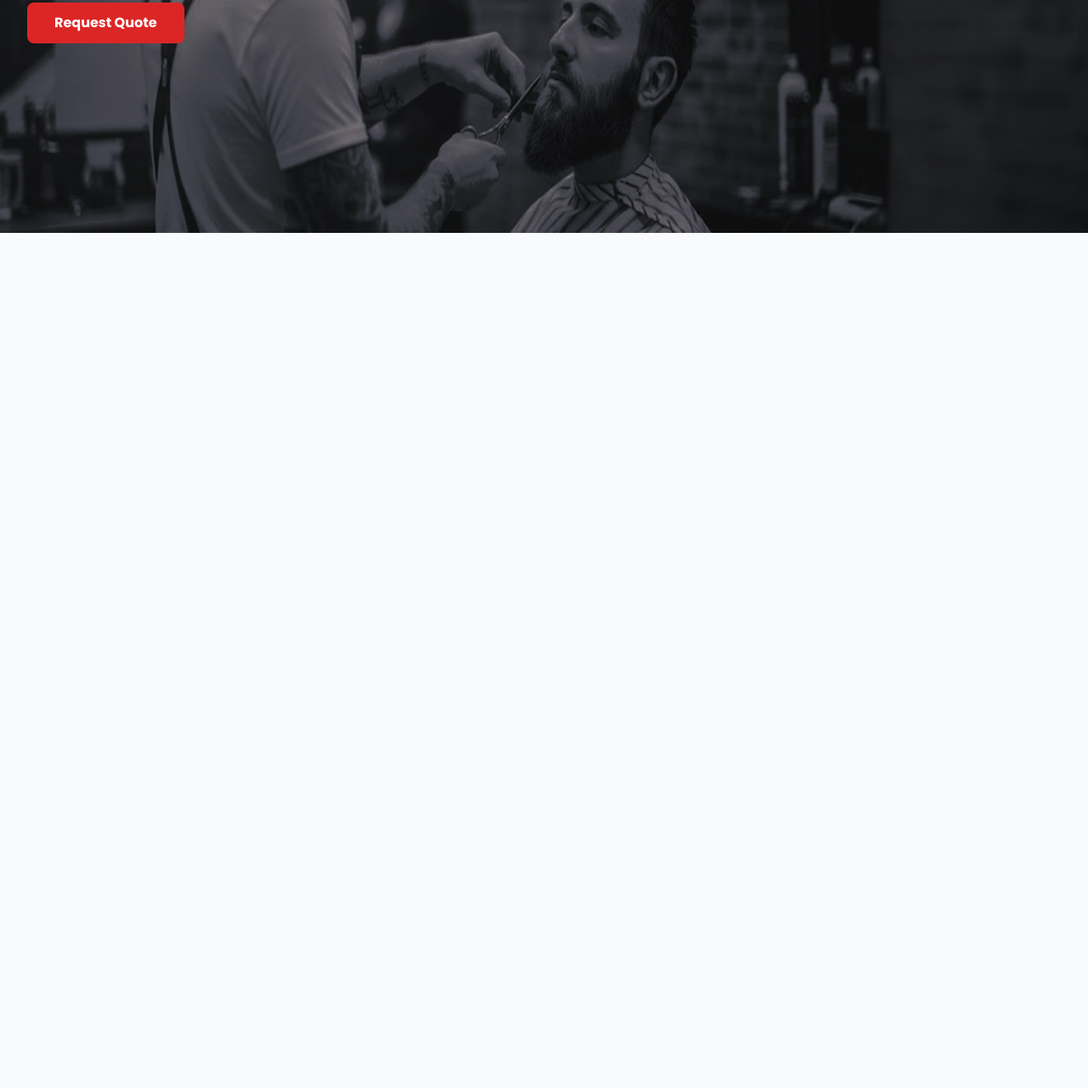
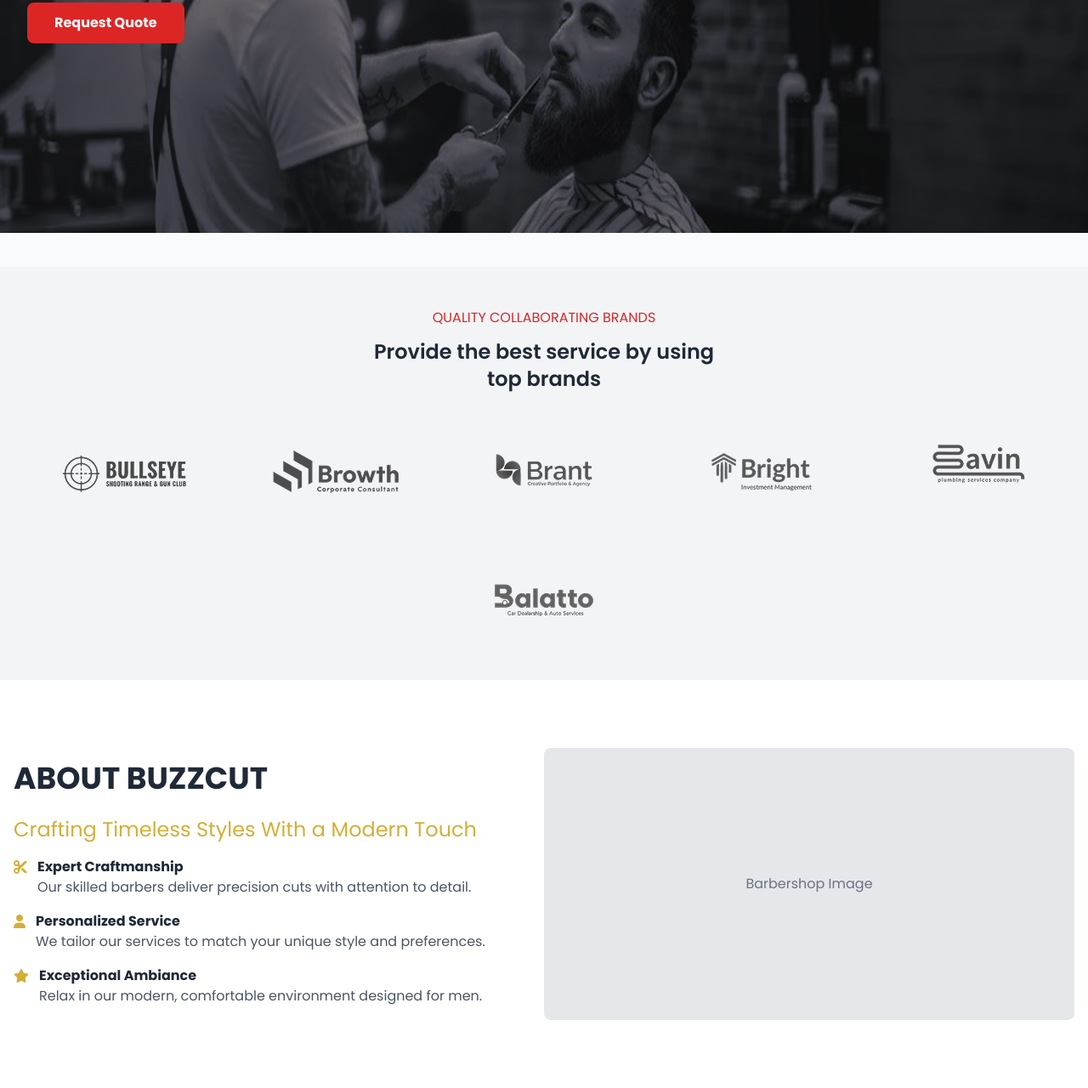
Before and after one commit to Tonmoy-Roy/BuzzCut-Landing-Page, a plain HTML site: page index.html in a window 1280 px wide. Shown: the part 494-1774 px from the top of the page at 85% size. Before the commit the page ends 808 px from the top, so only its background shows below. Drawn offline with nearby package versions, Linux system fonts and the light colour scheme.

Commit message:
brand section added

```diff
--- a/index.html
+++ b/index.html
@@ -122,6 +122,83 @@
         </div>
     </section>
 
+    <!-- Brands Section -->
+    <section class="py-12 bg-gray-100">
+        <div class="mx-auto px-4">
+            <h3 class="text-center mb-3 fade-in text-red">QUALITY COLLABORATING BRANDS</h3>
+            <div class="text-center mb-12">
+                <p class="text-2xl font-semibold">Provide the best
+                    service by using</p>
+                <p class="text-2xl font-semibold">top brands</p>
+            </div>
+            <div class="flex flex-wrap justify-center gap-8 md:gap-16">
+                <div>
+                    <img src="/images/bull.png" alt="">
+                </div>
+                <div>
+                    <img src="/images/browth.png" alt="">
+                </div>
+                <div>
+                    <img src="/images/brant.png" alt="">
+                </div>
+                <div>
+                    <img src="/images/bright.png" alt="">
+                </div>
+                <div>
+                    <img src="/images/avin.png" alt="">
+                </div>
+                <div>
+                    <img src="/images/balatto.png" alt="">
+                </div>
+            </div>
+        </div>
+    </section>
+
+
+
+    <!-- About Section -->
+    <section id="about" class="py-20 bg-white">
+        <div class="container mx-auto px-4">
+            <div class="flex flex-col md:flex-row items-center">
+                <div class="md:w-1/2 mb-10 md:mb-0 fade-in">
+                    <h2 class="text-3xl md:text-4xl font-bold mb-6">ABOUT BUZZCUT</h2>
+                    <h3 class="text-2xl text-accent mb-4">Crafting Timeless Styles With a Modern Touch</h3>
+                    <div class="space-y-4">
+                        <div class="flex items-start">
+                            <i class="fas fa-cut text-accent mt-1 mr-3"></i>
+                            <div>
+                                <h4 class="font-bold">Expert Craftmanship</h4>
+                                <p class="text-gray-600">Our skilled barbers deliver precision cuts with attention to
+                                    detail.</p>
+                            </div>
+                        </div>
+                        <div class="flex items-start">
+                            <i class="fas fa-user text-accent mt-1 mr-3"></i>
+                            <div>
+                                <h4 class="font-bold">Personalized Service</h4>
+                                <p class="text-gray-600">We tailor our services to match your unique style and
+                                    preferences.</p>
+                            </div>
+                        </div>
+                        <div class="flex items-start">
+                            <i class="fas fa-star text-accent mt-1 mr-3"></i>
+                            <div>
+                                <h4 class="font-bold">Exceptional Ambiance</h4>
+                                <p class="text-gray-600">Relax in our modern, comfortable environment designed for men.
+                                </p>
+                            </div>
+                        </div>
+                    </div>
+                </div>
+                <div class="md:w-1/2 flex justify-center fade-in">
+                    <div class="bg-gray-200 w-full h-80 rounded-lg flex items-center justify-center">
+                        <span class="text-gray-500">Barbershop Image</span>
+                    </div>
+                </div>
+            </div>
+        </div>
+    </section>
+
     <script>
         // Animation on scroll
         document.addEventListener('DOMContentLoaded', function () {
```
Also changed, not shown: images/avin.png (added), images/balatto.png (added), images/brant.png (added), images/bright.png (added), images/browth.png (added), images/bull.png (added).
